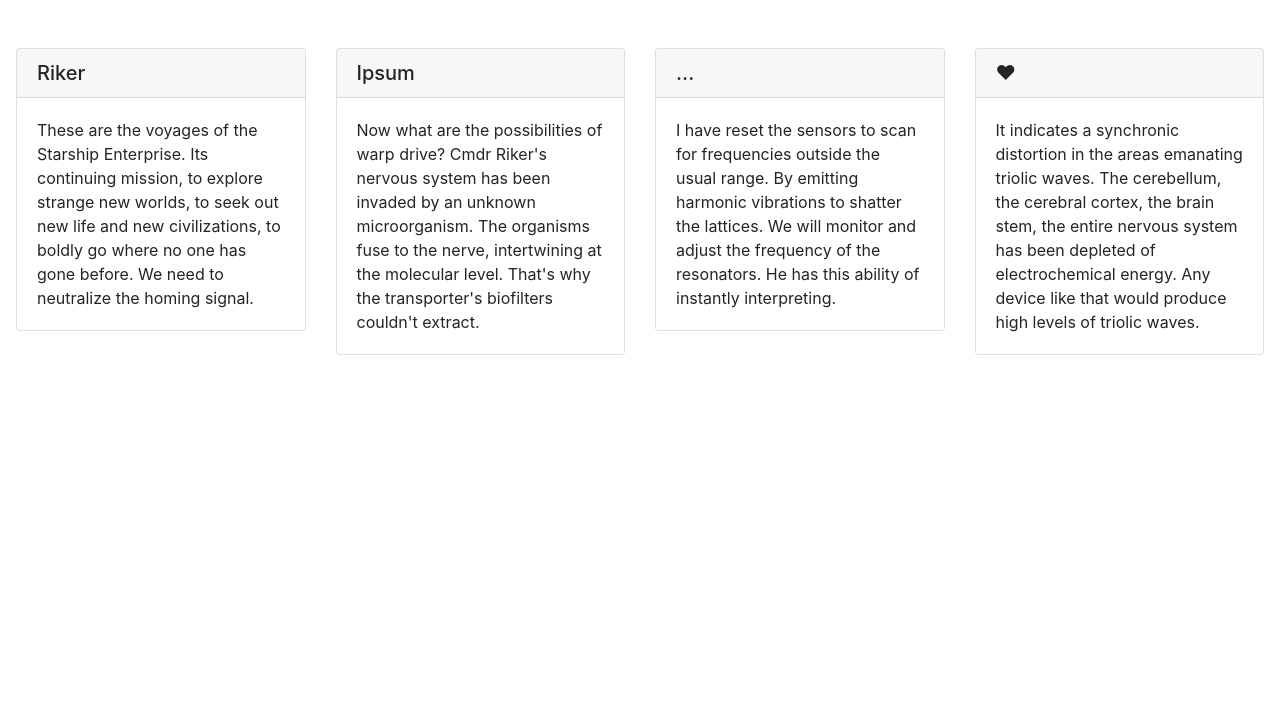
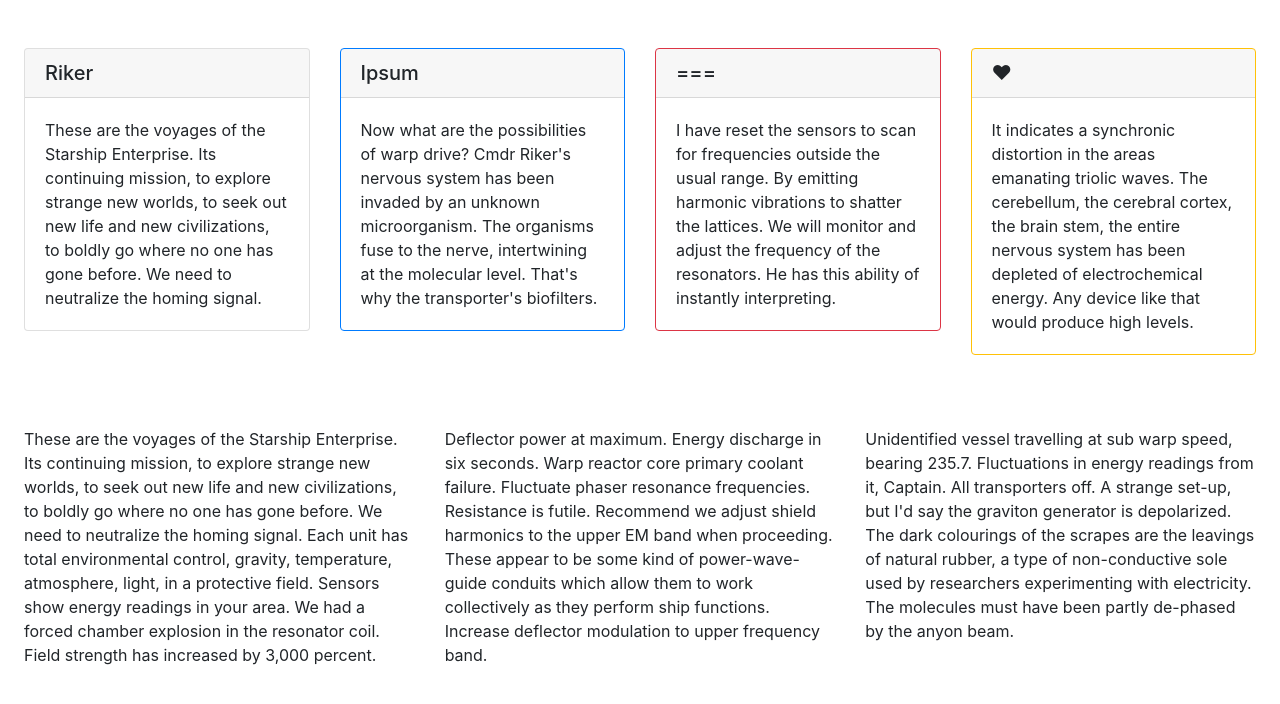
Before and after one commit to jisbell347/snap-bootstrap-mockup, a PHP site: page / in a window 1280 px wide. Shown: the part 56-760 px from the top of the page. Run offline with PHP 8.4, Linux system fonts and the light colour scheme.

Commit message:
Added paragraphs. Fixed margins and padding

```diff
--- a/index.php
+++ b/index.php
@@ -40,43 +40,75 @@
 				</ul>
 			</div>
 		</nav>
-		<div class="container-fluid py-5 px-3">
+		<div class="container-fluid py-5 px-4">
 			<div class="row">
-				<div class="col-md-3">
+				<div class="col-md-3 pb-3">
 					<div class="card">
 						<h5 class="card-header">Riker</h5>
 						<div class="card-body">
 							<p class="card-text">These are the voyages of the Starship Enterprise. Its continuing mission, to
-								explore strange new worlds, to seek out new life and new civilizations, to boldly go where no one has gone before. We need to neutralize the homing signal.</p>
+								explore strange new worlds, to seek out new life and new civilizations, to boldly go where no one has gone before.
+								We need to neutralize the homing signal.</p>
 						</div>
 					</div>
 				</div>
-				<div class="col-md-3">
-					<div class="card">
+				<div class="col-md-3 pb-4">
+					<div class="card border border-primary">
 						<h5 class="card-header">Ipsum</h5>
 						<div class="card-body">
 							<p class="card-text">Now what are the possibilities of warp drive? Cmdr Riker's nervous system has
-								been invaded by an unknown microorganism. The organisms fuse to the nerve, intertwining at the molecular level. That's why the transporter's biofilters couldn't extract.</p>
+								been invaded by an unknown microorganism. The organisms fuse to the nerve, intertwining at the molecular level.
+								That's why the transporter's biofilters.</p>
 						</div>
 					</div>
 				</div>
-				<div class="col-md-3">
-					<div class="card">
-						<h5 class="card-header">...</h5>
+				<div class="col-md-3 pb-4">
+					<div class="card border border-danger">
+						<h5 class="card-header">===</h5>
 						<div class="card-body">
 							<p class="card-text">I have reset the sensors to scan for frequencies outside the usual range. By
-								emitting harmonic vibrations to shatter the lattices. We will monitor and adjust the frequency of the resonators. He has this ability of instantly interpreting.</p>
+								emitting harmonic vibrations to shatter the lattices. We will monitor and adjust the frequency of the resonators.
+								He has this ability of instantly interpreting.</p>
 						</div>
 					</div>
 				</div>
-				<div class="col-md-3">
-					<div class="card">
-						<h5 class="card-header">&hearts;</h5>
+				<div class="col-md-3 pb-4">
+					<div class="card border border-warning">
+						<h5 class="card-header">&#x2764;</h5>
 						<div class="card-body">
 							<p class="card-text">It indicates a synchronic distortion in the areas emanating triolic waves.
-								The cerebellum, the cerebral cortex, the brain stem,  the entire nervous system has been depleted of electrochemical energy. Any device like that would produce high levels of triolic waves.</p>
+								The cerebellum, the cerebral cortex, the brain stem,  the entire nervous system has been depleted
+								of electrochemical energy. Any device like that would produce high levels.</p>
 						</div>
 					</div>
+				</div>
+			</div>
+		</div>
+		<div class="container-fluid px-4">
+			<div class="row">
+				<div class="col-md-4">
+					<p class="mb-0 pb-0">
+						These are the voyages of the Starship Enterprise. Its continuing mission, to explore strange new worlds,
+						to seek out new life and new civilizations, to boldly go where no one has gone before. We need to neutralize
+						the homing signal. Each unit has total environmental control, gravity, temperature, atmosphere, light, in a
+						protective field. Sensors show energy readings in your area. We had a forced chamber explosion in the resonator coil.
+						Field strength has increased by 3,000 percent.
+					</p>
+				</div>
+				<div class="col-md-4">
+					<p class="mb-0 pb-0">
+						Deflector power at maximum. Energy discharge in six seconds. Warp reactor core primary coolant failure.
+						Fluctuate phaser resonance frequencies. Resistance is futile. Recommend we adjust shield harmonics to the
+						upper EM band when proceeding. These appear to be some kind of power-wave-guide conduits which allow them to work
+						collectively as they perform ship functions. Increase deflector modulation to upper frequency band.
+					</p>
+				</div>
+				<div class="col-md-4 mb-0 pb-0">
+						Unidentified vessel travelling at sub warp speed, bearing 235.7. Fluctuations in energy readings from it,
+						Captain. All transporters off. A strange set-up, but I'd say the graviton generator is depolarized. The dark
+						colourings of the scrapes are the leavings of natural rubber, a type of non-conductive sole used by researchers
+						experimenting with electricity. The molecules must have been partly de-phased by the anyon beam.
+					</p>
 				</div>
 			</div>
 		</div>
```
